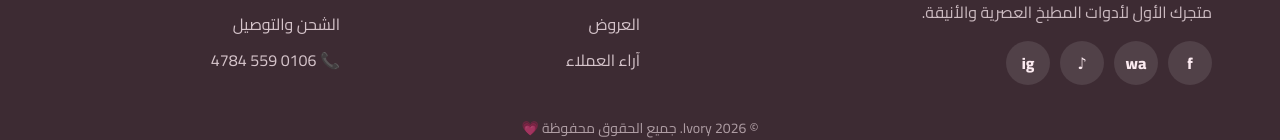
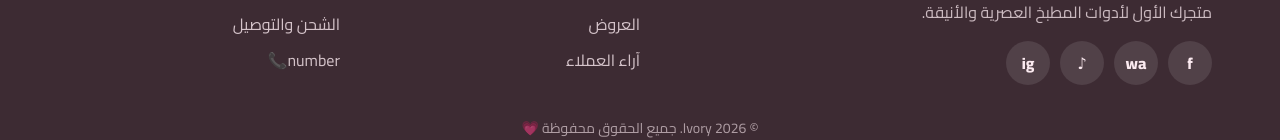
Before and after one commit to IVORY-Kitchen/ivory, a plain HTML site: page index.html in a window 1280 px wide. Shown: the part 2871-3011 px from the top of the page. Drawn offline with Linux system fonts and the light colour scheme; no server answers.

Commit message:
Update index.html

```diff
--- a/index.html
+++ b/index.html
@@ -57,7 +57,7 @@
 <div><div class="logo">Ivory<span>.</span></div><p style="opacity:.75;margin-top:8px">متجرك الأول لأدوات المطبخ العصرية والأنيقة.</p>
 <div class="soc"><a href="https://www.facebook.com/profile.php?id=61594029749619&amp;locale=ar_AR" target="_blank" rel="noopener" aria-label="Facebook">f</a><a href="https://wa.me/201065594784" target="_blank" rel="noopener" aria-label="WhatsApp">wa</a><a href="https://www.tiktok.com/@ivory.kitchen0" target="_blank" rel="noopener" aria-label="TikTok">♪</a><a href="https://instagram.com" target="_blank" rel="noopener" aria-label="Instagram">ig</a></div></div>
 <div><b>روابط سريعة</b><a href="#shop">المنتجات</a><a href="#deal">العروض</a><a href="#rev">آراء العملاء</a></div>
-<div><b>خدمة العملاء</b><a href="#">سياسة الاستبدال</a><a href="#">الشحن والتوصيل</a><a href="tel:+201065594784">📞 0106 559 4784</a></div>
+<div><b>خدمة العملاء</b><a href="#">سياسة الاستبدال</a><a href="#">الشحن والتوصيل</a><a href="tel:+201099498570">number📞</a></div>
 </div><div class="cp">© 2026 Ivory. جميع الحقوق محفوظة 💗</div></div></footer>
 
 <a class="wa" href="https://wa.me/201099498570" target="_blank" rel="noopener" aria-label="WhatsApp">wa</a>
```
